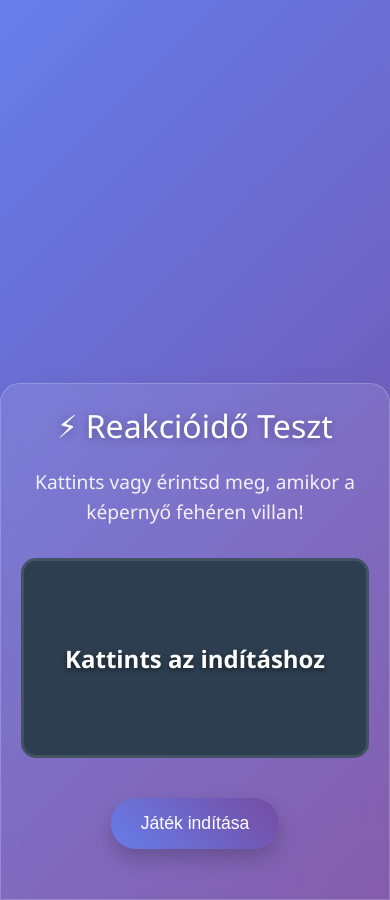
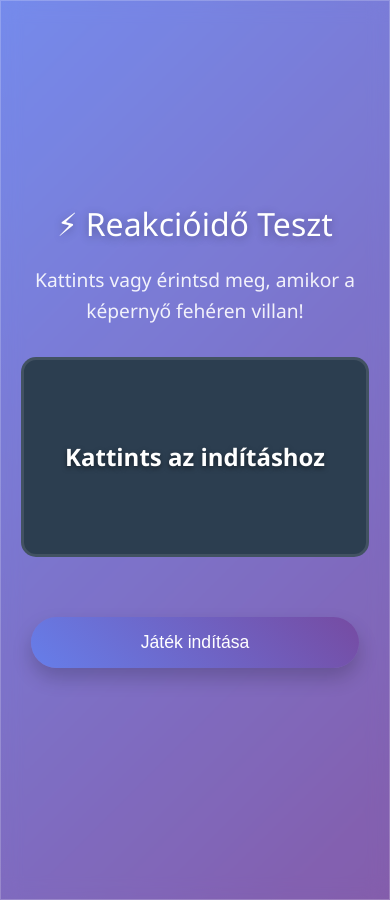
Before and after one commit to forcemagic/forcemagic.github.io, a Jekyll site: the page reaction-time-game.html, which Jekyll copies as it is, in a window 390 px wide. Built offline with Jekyll 4.4.1, drawn with Linux system fonts in a browser that asks for light colours.

Commit message:
fix: make mobile layout fullscreen to prevent clipping
- Use full viewport height (100vh) for game container on mobile
- Center content vertically with flexbox on mobile
- Remove border radius on mobile for true fullscreen experience
- Prevent controls from being clipped at bottom of screen

🤖 Generated with [Claude Code](https://claude.ai/code)

Co-Authored-By: Claude <noreply@anthropic.com>

```diff
--- a/reaction-time-game.html
+++ b/reaction-time-game.html
@@ -137,7 +137,7 @@
 
         @media (max-width: 768px) {
             body {
-                align-items: flex-end;
+                align-items: stretch;
                 padding: 0;
             }
 
@@ -145,7 +145,12 @@
                 padding: 20px;
                 margin: 0;
                 width: 100%;
-                border-radius: 20px 20px 0 0;
+                height: 100vh;
+                border-radius: 0;
+                display: flex;
+                flex-direction: column;
+                justify-content: center;
+                max-width: none;
             }
 
             h1 {
@@ -155,6 +160,7 @@
 
             .game-area {
                 height: 200px;
+                flex-shrink: 0;
             }
         }
 
```
